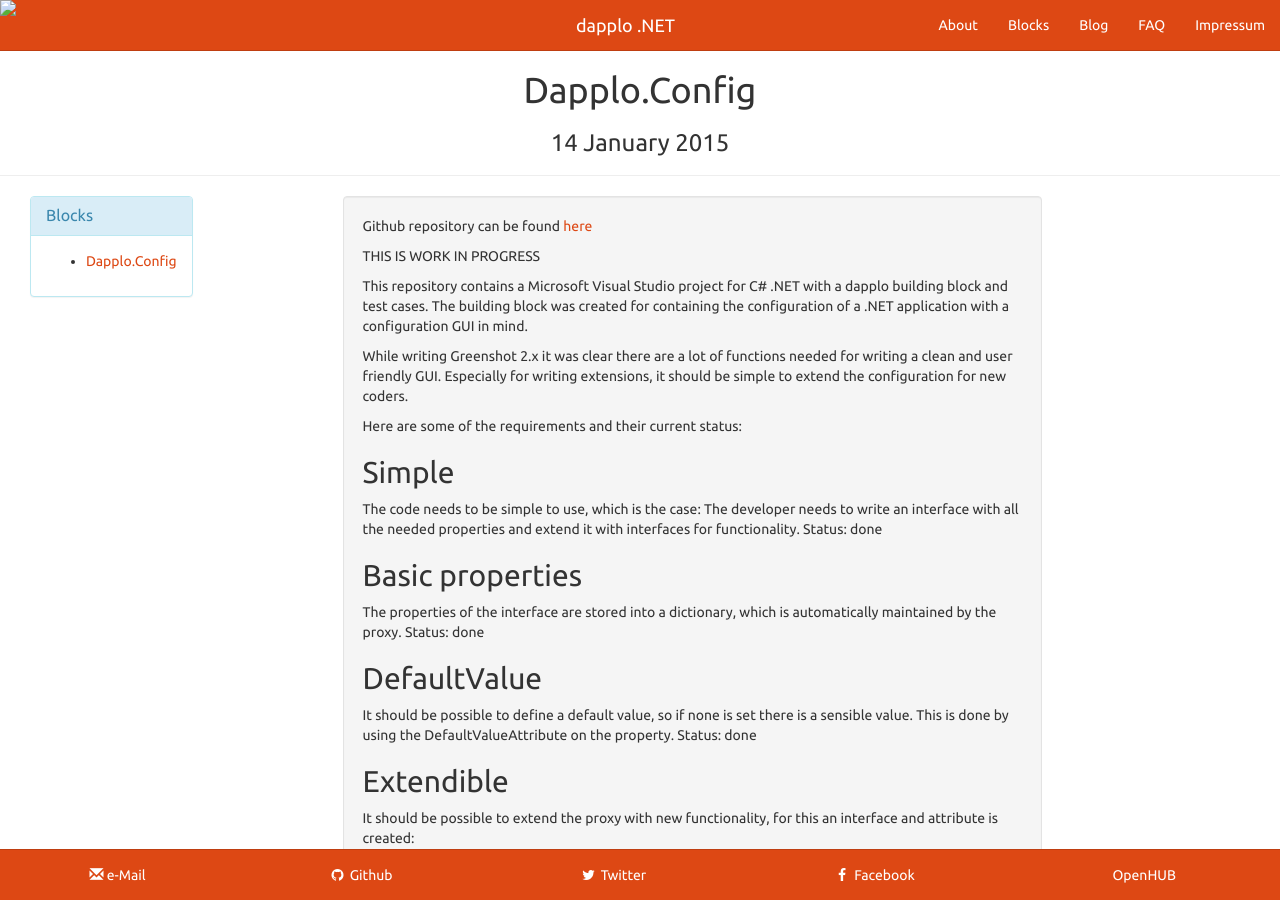
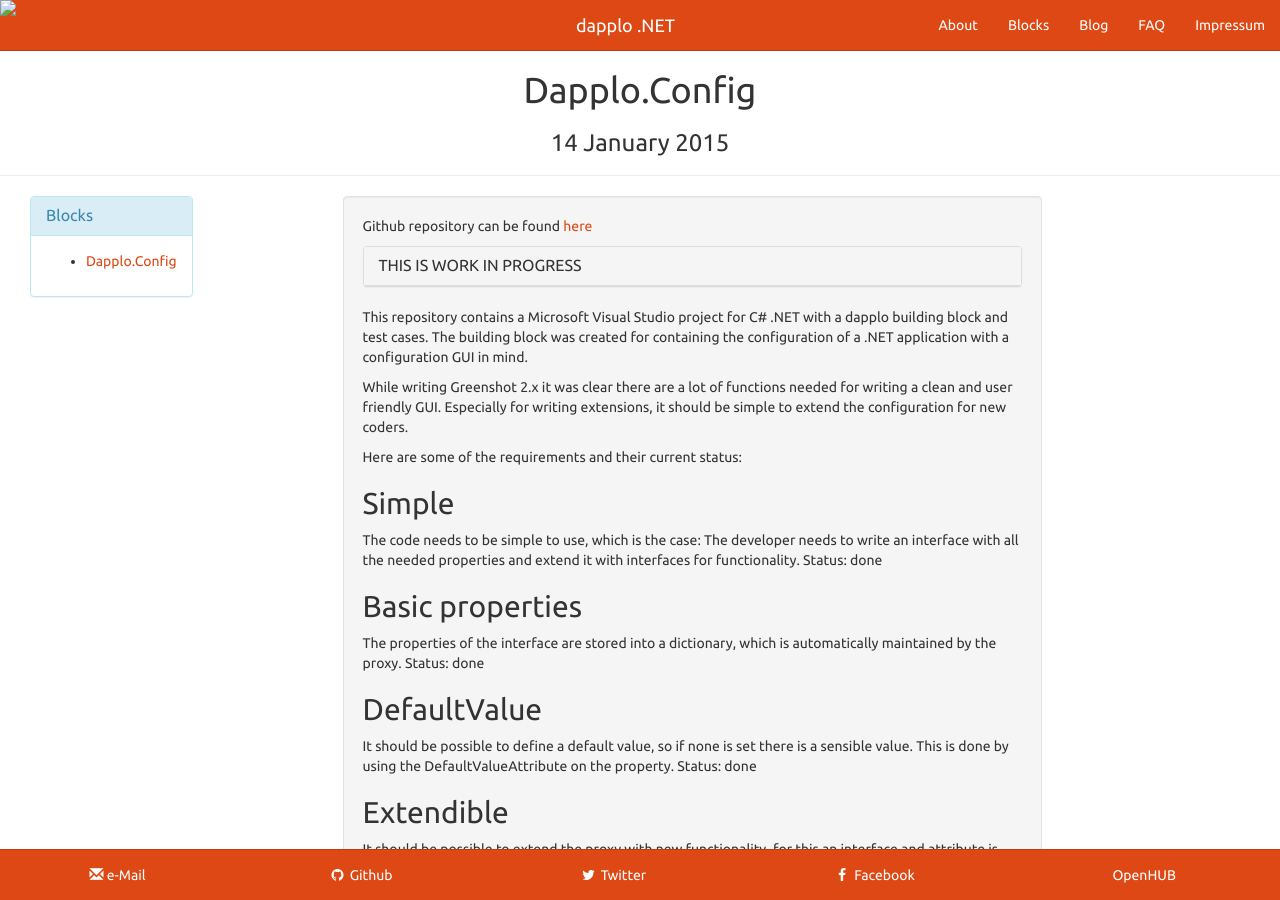
Before and after one commit to dapplo/dapplo.github.io, a Jekyll site: the page built from _blocks/Dapplo.Config.md, in a window 1280 px wide and 900 px high. Built offline with Jekyll 4.4.1, drawn with Linux system fonts in a browser that asks for light colours; Markdown is read by kramdown in place of the engine named in the settings.

Commit message:
Test with HTML in markdown...

```diff
--- a/_blocks/Dapplo.Config.md
+++ b/_blocks/Dapplo.Config.md
@@ -5,7 +5,11 @@ sort_id : 1
 ---
 Github repository can be found [here](https://github.com/dapplo/Dapplo.Config)
 
-THIS IS WORK IN PROGRESS
+<div class="panel panel-default">
+  <div class="panel-heading">
+    <h3 class="panel-title">THIS IS WORK IN PROGRESS</h3>
+  </div>
+</div>
 
 This repository contains a Microsoft Visual Studio project for C# .NET with a dapplo building block and test cases.
 The building block was created for containing the configuration of a .NET application with a configuration GUI in mind.
```
